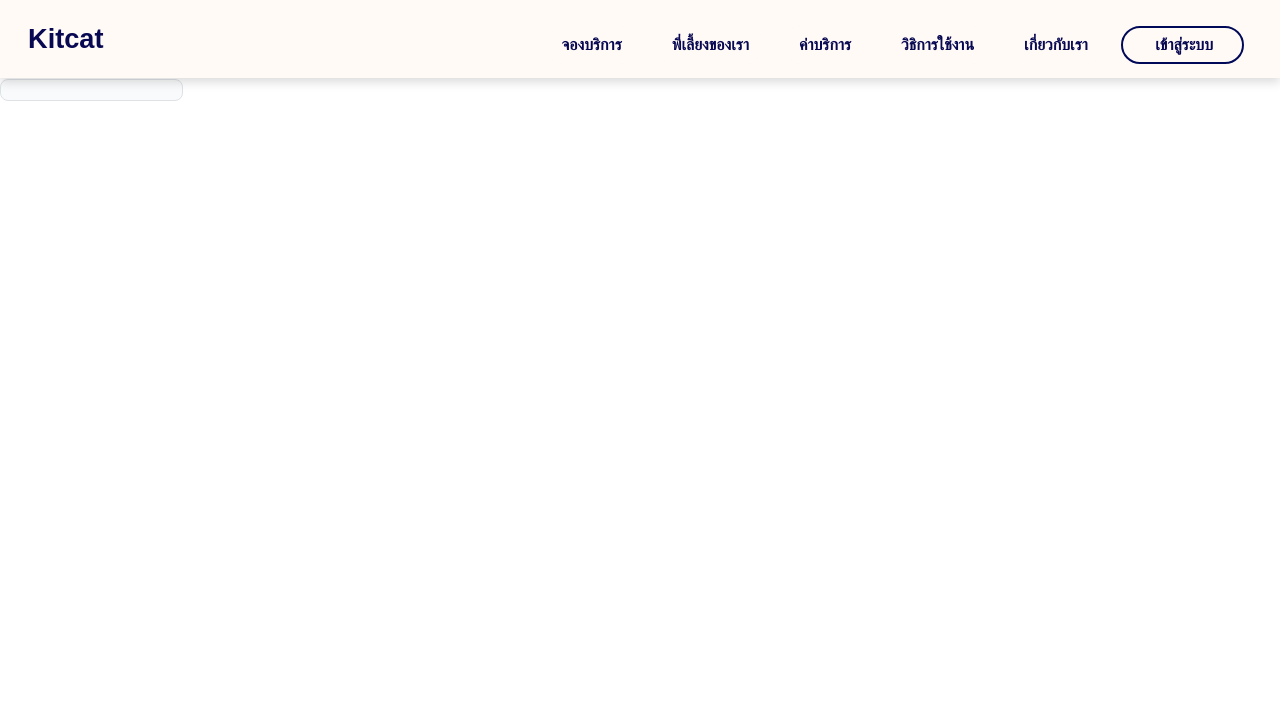
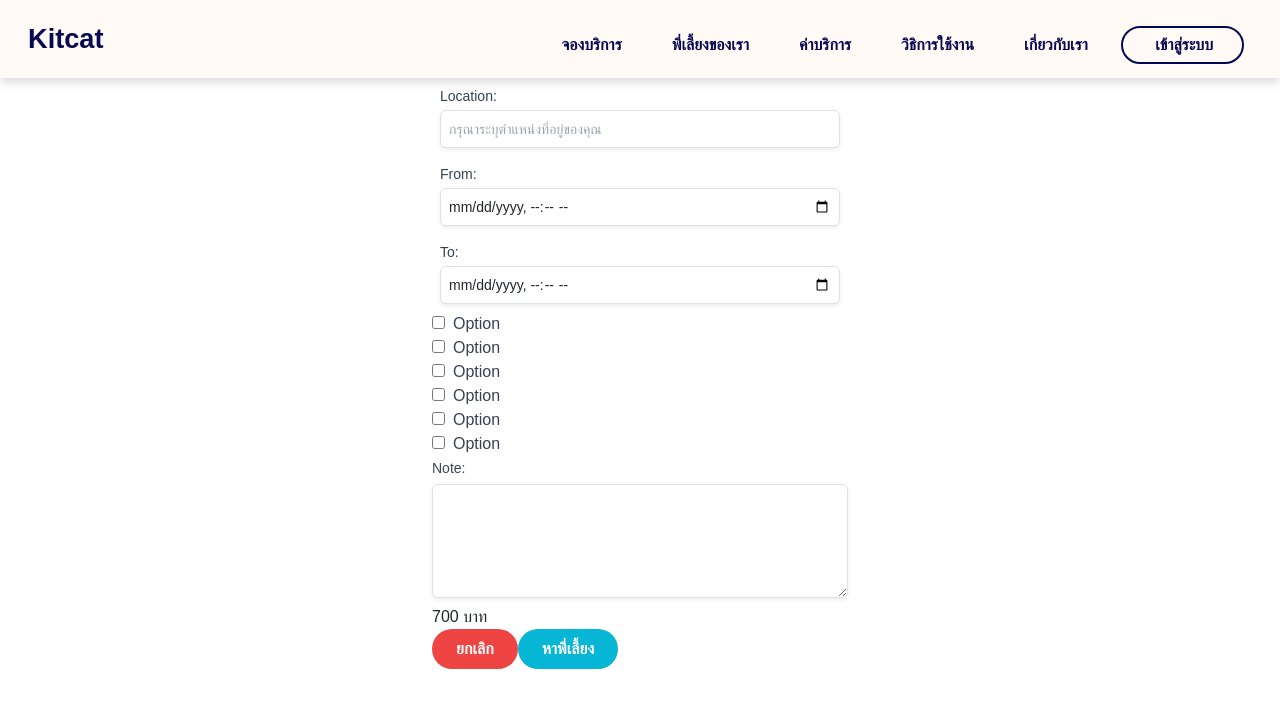
Before and after one commit to thanatat64/kmitl-kitcat, a Next.js app: page /booking in a window 1280 px wide. Shown: the top 708 px of the page. Built offline with nearby package versions, Linux system fonts and the light colour scheme; a web font is replaced by a local one.

Commit message:
add booking draft

```diff
--- a/package.json
+++ b/package.json
@@ -17,6 +17,9 @@
     "cookie": "^0.5.0",
     "eslint": "8.49.0",
     "eslint-config-next": "13.4.19",
+    "flatpickr": "^4.6.13",
+    "flowbite": "^1.8.1",
+    "flowbite-datepicker": "^1.2.2",
     "next": "13.4.19",
     "react": "18.2.0",
     "react-dom": "18.2.0",
--- a/src/app/booking/page.tsx
+++ b/src/app/booking/page.tsx
@@ -1,11 +1,128 @@
-import React from 'react'
+'use client'
 
-const booking = () => {
+import React, { useState } from 'react';
+
+const DateTimeInput: React.FC = () => {
+  const [checkInDateTime, setCheckInDateTime] = useState<string>('');
+  const [checkOutDateTime, setCheckOutDateTime] = useState<string>('');
+
+  const handleCheckInChange = (e: React.ChangeEvent<HTMLInputElement>) => {
+    setCheckInDateTime(e.target.value);
+    if (checkOutDateTime < e.target.value) {
+      setCheckOutDateTime(e.target.value);
+    }
+  };
+
+  const handleCheckOutChange = (e: React.ChangeEvent<HTMLInputElement>) => {
+    setCheckOutDateTime(e.target.value);
+    if (e.target.value < checkInDateTime) {
+      setCheckInDateTime(e.target.value);
+    }
+  };
+
   return (
-    <div>
-       <input type="text" className="bg-gray-50 border border-gray-300 text-gray-900 text-sm rounded-lg  " required/>
+    <div className="flex justify-center">
+      <div>
+
+        <div className='p-2'>
+          <label htmlFor="checkin" className="block text-sm font-medium text-gray-700">
+            Location:
+          </label>
+          <input
+            type="text"
+            className="mt-1 p-2 border rounded-md shadow-sm focus:ring-1 focus:ring-indigo-500 focus:border-indigo-500 block w-[400px] sm:text-sm border-gray-300"
+            placeholder="กรุณาระบุตำแหน่งที่อยู่ของคุณ"
+            required
+          />
+        </div>
+
+        <div className="p-2">
+          <label htmlFor="checkin" className="block text-sm font-medium text-gray-700">
+            From:
+          </label>
+          <input
+            type="datetime-local"
+            id="checkin"
+            name="checkin"
+            className="mt-1 p-2 border rounded-md shadow-sm focus:ring-1 focus:ring-indigo-500 focus:border-indigo-500 block w-[400px] sm:text-sm border-gray-300"
+            value={checkInDateTime}
+            onChange={handleCheckInChange}
+          />
+        </div>
+
+        <div className="p-2">
+          <label htmlFor="checkout" className="block text-sm font-medium text-gray-700">
+            To:
+          </label>
+          <input
+            type="datetime-local"
+            id="checkout"
+            name="checkout"
+            className="mt-1 p-2 border rounded-md shadow-sm focus:ring-1 focus:ring-indigo-500 focus:border-indigo-500 block w-[400px] sm:text-sm border-gray-300"
+            value={checkOutDateTime}
+            onChange={handleCheckOutChange}
+            min={checkInDateTime} // Set min attribute to check-in value
+          />
+        </div>
+
+        <div>
+          <input type="checkbox" />
+          <span className="ml-2 text-gray-700">Option</span>
+        </div>
+
+        <div>
+          <input type="checkbox" />
+          <span className="ml-2 text-gray-700">Option</span>
+        </div>
+
+        <div>
+          <input type="checkbox" />
+          <span className="ml-2 text-gray-700">Option</span>
+        </div>
+
+        <div>
+          <input type="checkbox" />
+          <span className="ml-2 text-gray-700">Option</span>
+        </div>
+
+        <div>
+          <input type="checkbox" />
+          <span className="ml-2 text-gray-700">Option</span>
+        </div>
+
+        <div>
+          <input type="checkbox" />
+          <span className="ml-2 text-gray-700">Option</span>
+        </div>
+
+        <div>
+          <label htmlFor="textarea" className="text-sm font-medium text-gray-700">
+            Note:
+          </label>
+          <textarea
+            id="textarea"
+            name="textarea"
+            rows={4}
+            className="mt-1 p-2 border rounded-md shadow-sm w-full border-gray-300"
+          />
+        </div>
+
+        <div>
+          700 บาท
+        </div>
+
+        <div>
+          <button className="bg-red-500 hover:bg-red-700 text-white font-bold py-2 px-4 rounded-full">
+            ยกเลิก
+          </button>
+          <button className="bg-cyan-500 hover:bg-cyan-700 text-white font-bold py-2 px-4 rounded-full">
+            หาพี่เลี้ยง
+          </button>
+        </div>
+
+      </div>
     </div>
-  )
-}
+  );
+};
 
-export default booking
+export default DateTimeInput;
```
Also changed, not shown: 2 other files (tests, documents, lock files or other folders).
